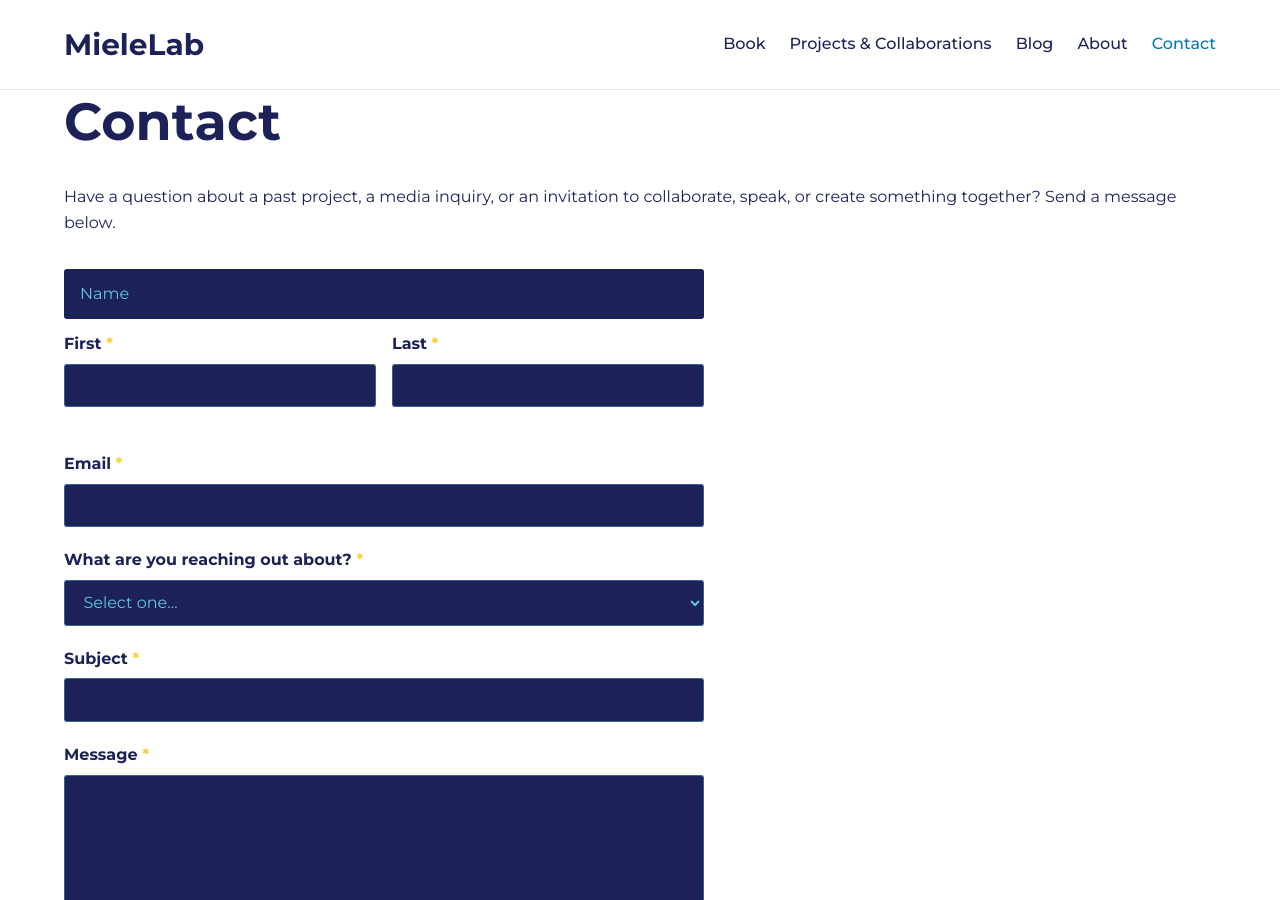
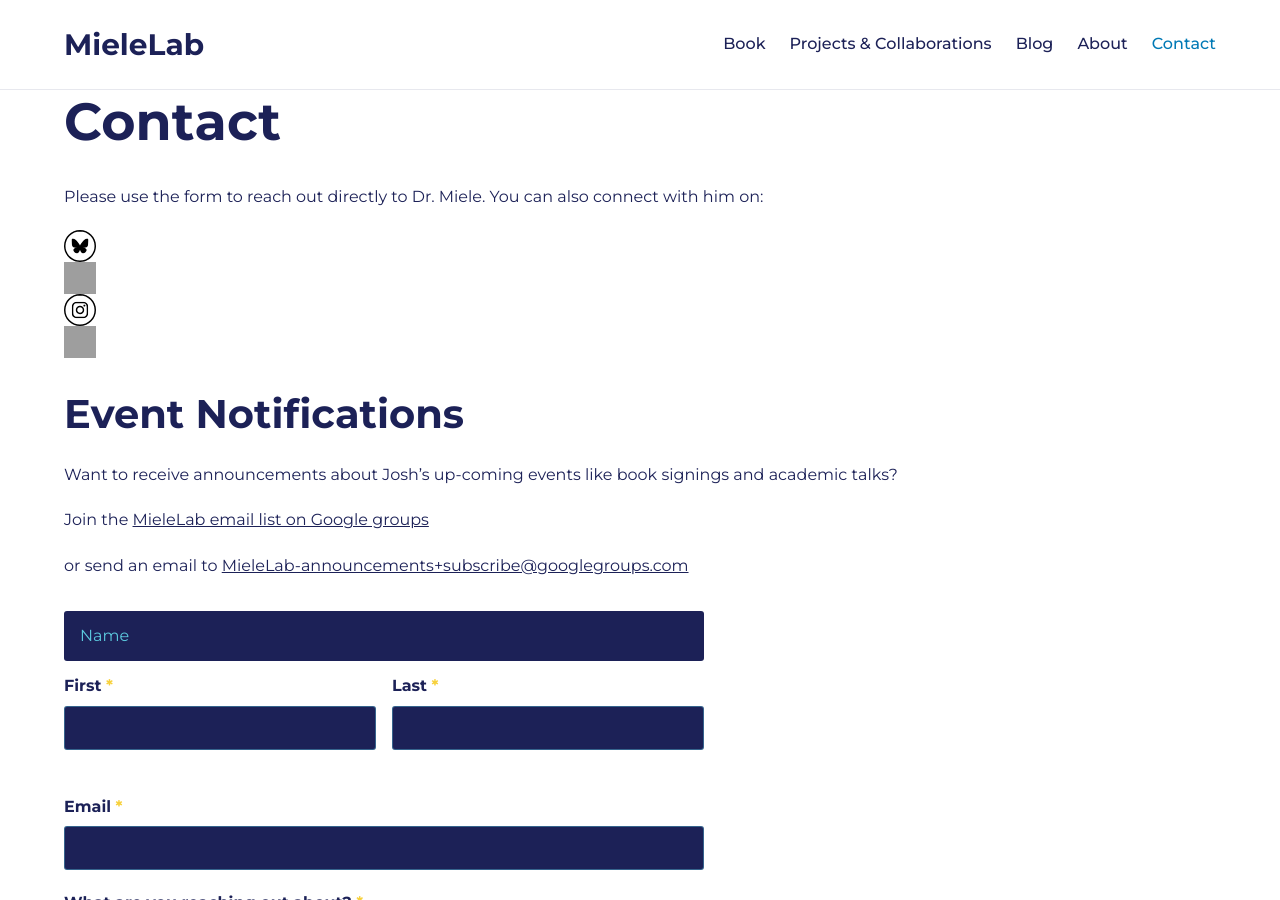
Before and after one commit to mielelab/mielelab-migration, a Jekyll site: the page built from contact.html, in a window 1280 px wide and 900 px high. Built offline with Jekyll 4.4.1, drawn with Linux system fonts in a browser that asks for light colours; grey boxes are pictures that could not be loaded.

Commit message:
Fix content/link discrepancies found by cross-checking WP block templates
The site's block-editor templates (wp_template + reusable wp_block entries
in the export) contain the actual live-site copy for Home/Contact/Connecting
Dots, which I hadn't checked initially. Cross-referencing against them
surfaced real errors:

- Connecting Dots buy links now use the real product URLs (not generic
  homepages)
- Connecting Dots events list filtered to Book Related Event only, matching
  the live page's shortcode filter
- Contact page: added the missing intro paragraph, social icon row, and
  Event Notifications (Google Groups) section
- Home page: corrected hero image, added the missing MacArthur YouTube
  embed, and restructured the About section to match the real two-card
  layout (fixing the stale /blog/ link to point at /connecting-dots/,
  per decision)
- Projects & Collaborations: added the missing Contact Me button

Rebuilt and re-verified locally with jekyll serve.

```diff
--- a/contact.html
+++ b/contact.html
@@ -3,7 +3,19 @@ layout: page
 title: Contact
 permalink: /contact/
 ---
-<p>Have a question about a past project, a media inquiry, or an invitation to collaborate, speak, or create something together? Send a message below.</p>
+<p>Please use the form to reach out directly to Dr. Miele. You can also connect with him on:</p>
+
+<div class="social-icons" style="margin-bottom: 2rem;">
+  <a href="http://berkeleyblink.bsky.social/" aria-label="Josh Miele on Bluesky" target="_blank" rel="noreferrer noopener"><img src="{{ '/assets/uploads/Bluesky.svg' | relative_url }}" alt="" style="width:32px;height:32px;"></a>
+  <a href="https://www.linkedin.com/in/jamielephd" aria-label="Josh Miele on LinkedIn" target="_blank" rel="noreferrer noopener"><img src="{{ '/assets/uploads/linkedin.svg' | relative_url }}" alt="" style="width:32px;height:32px;"></a>
+  <a href="https://www.instagram.com/j.a.miele/" aria-label="Josh Miele on Instagram" target="_blank" rel="noreferrer noopener"><img src="{{ '/assets/uploads/Instagram-logo.svg' | relative_url }}" alt="" style="width:32px;height:32px;"></a>
+  <a href="https://www.facebook.com/josh.miele" aria-label="Josh Miele on Facebook" target="_blank" rel="noreferrer noopener"><img src="{{ '/assets/uploads/facebook.svg' | relative_url }}" alt="" style="width:32px;height:32px;"></a>
+</div>
+
+<h2>Event Notifications</h2>
+<p>Want to receive announcements about Josh&rsquo;s up-coming events like book signings and academic talks?</p>
+<p>Join the <a href="https://groups.google.com/g/mielelab-announcements">MieleLab email list on Google groups</a></p>
+<p>or send an email to <a href="mailto:MieleLab-announcements+subscribe@googlegroups.com">MieleLab-announcements+subscribe@googlegroups.com</a></p>
 
 <form class="contact-form" action="https://formspree.io/f/{{ site.formspree_id }}" method="POST">
   <fieldset>
--- a/projects.html
+++ b/projects.html
@@ -4,6 +4,8 @@ title: Projects & Collaborations
 permalink: /projects/
 ---
 <p>I&rsquo;ve been incredibly lucky in finding amazing people to dream and collaborate with. Here you can read more about some of my past and present projects and partnerships.</p>
+
+<p><a class="button" href="{{ '/contact/' | relative_url }}">Contact Me</a></p>
 
 <div class="card-grid">
   {% assign projects = site.projects | sort: "order" %}
```
Also changed, not shown: connecting-dots.html (+8 -8 lines), index.html (+23 -21 lines).
